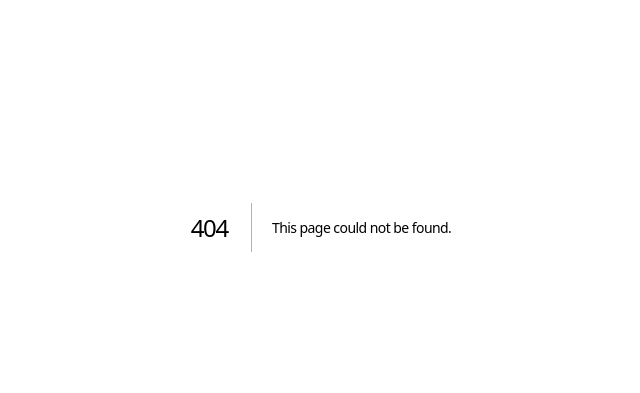
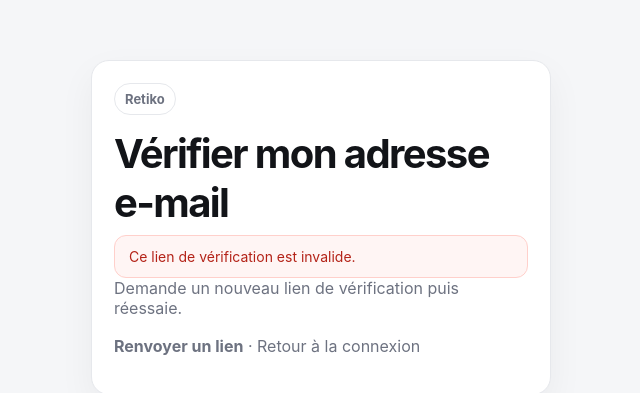
Before and after one commit to yassineimpe-bit/Fidgo, a Next.js app: page /verify-email in a window 1280 px wide. Before the commit this address had no page. Shown: the part 173-566 px from the top of the page, without its empty margins (319-959 px from the left). Built offline with nearby package versions, Linux system fonts and the light colour scheme.

Commit message:
feat(ui): add email verification page

```diff
--- /dev/null
+++ b/app/verify-email/page.tsx
@@ -0,0 +1,29 @@
+import type { Metadata } from "next";
+import Link from "next/link";
+import { VerifyEmailForm } from "@/components/verify-email-form";
+import { isValidEmailVerificationToken } from "@/lib/email-verification";
+
+export const metadata: Metadata = {
+  title: "Vérifier mon e-mail | Retiko",
+  robots: { index: false, follow: false, noarchive: true },
+  referrer: "no-referrer",
+};
+
+export default async function VerifyEmailPage({ searchParams }: { searchParams: Promise<{ token?: string }> }) {
+  const { token } = await searchParams;
+  const validShape = typeof token === "string" && isValidEmailVerificationToken(token);
+
+  return <main className="auth-wrap"><section className="card auth-card">
+    <span className="eyebrow">Retiko</span>
+    <h2 style={{margin:"14px 0 8px"}}>Vérifier mon adresse e-mail</h2>
+    {validShape ? <VerifyEmailForm token={token!}/> : <>
+      <div className="notice error">Ce lien de vérification est invalide.</div>
+      <p className="muted">Demande un nouveau lien de vérification puis réessaie.</p>
+    </>}
+    <p className="muted" style={{marginTop:18}}>
+      <Link href="/verify-email/resend"><strong>Renvoyer un lien</strong></Link>
+      {" · "}
+      <Link href="/login">Retour à la connexion</Link>
+    </p>
+  </section></main>;
+}
```
